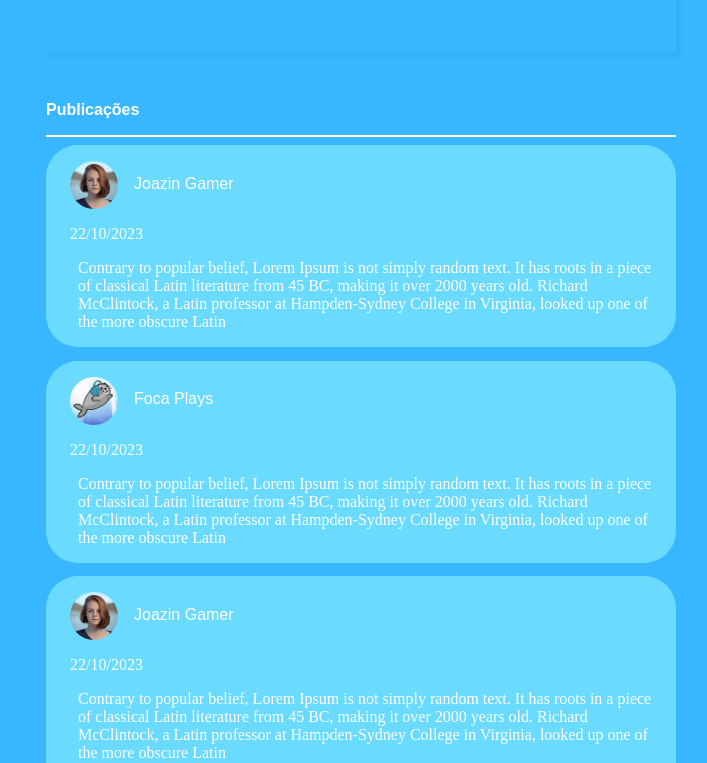
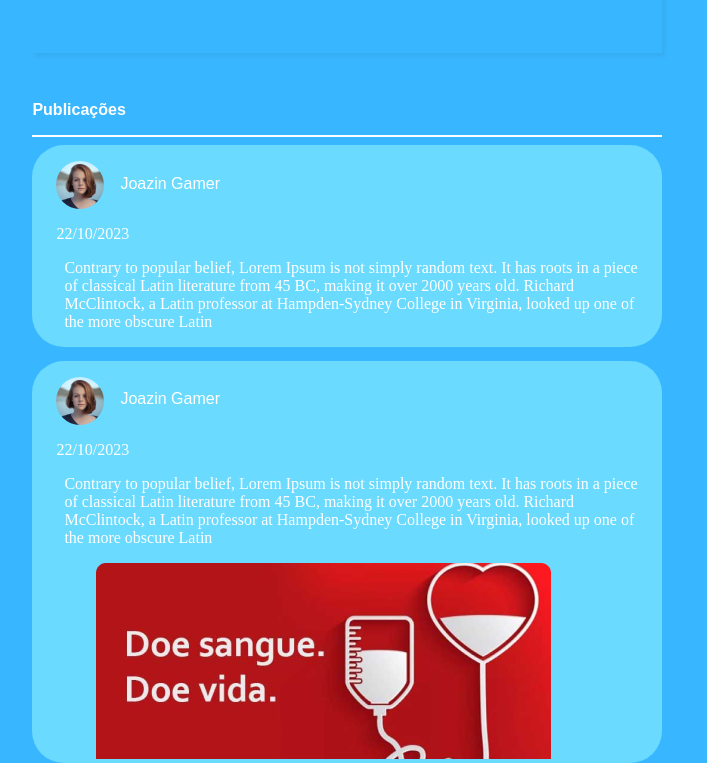
Before and after one commit to brenomarq/Projeto-grupo12, a website: page perfilDeslog.html in a window 1280 px wide. Shown: the part 422-1185 px from the top of the page, without its empty margins (279-986 px from the left). Drawn offline with Linux system fonts and the light colour scheme.

Commit message:
remove non related post

```diff
--- a/perfilDeslog.html
+++ b/perfilDeslog.html
@@ -64,18 +64,6 @@
                 </div>
                 <div class="espaco"> </div>
 
-                <div class="twittes">
-                    <div class="inline">
-                        <img class="perfilpost" src="resources\images\FotoPerfil2.png" alt="Imagem de perfil">
-                        <div class="nome_data">
-                            <a href="perfil"><button style="background:#6ADAFF; border-radius: 16px; padding: 12px; cursor: pointer; color:#FFFF; border: none; font-size: 16px;">Foca Plays</button> </a>
-                            <p class="data">22/10/2023</p>
-                        </div>
-                    </div>
-                        <div class="escrito">
-                            <p class="escrito_" style="color: #FFFFFF;">Contrary to popular belief, Lorem Ipsum is not simply random text. It has roots in a piece of classical Latin literature from 45 BC, making it over 2000 years old. Richard McClintock, a Latin professor at Hampden-Sydney College in Virginia, looked up one of the more obscure Latin</p>
-                        </div>
-
                 </div>
                 <div class="espaco"> </div>
 
```
